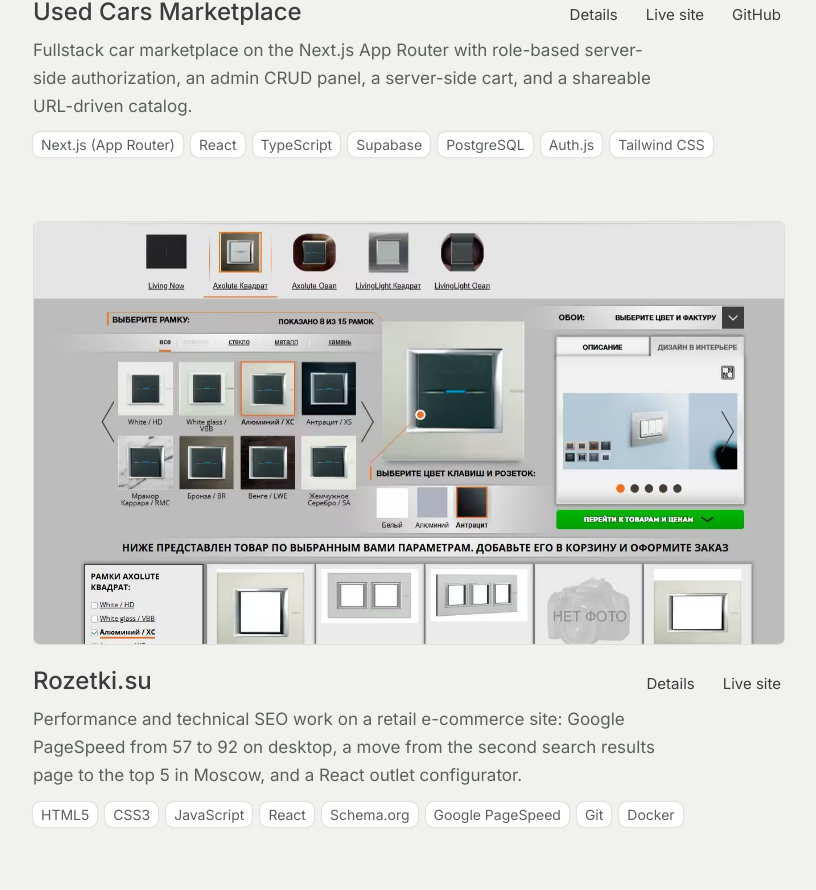
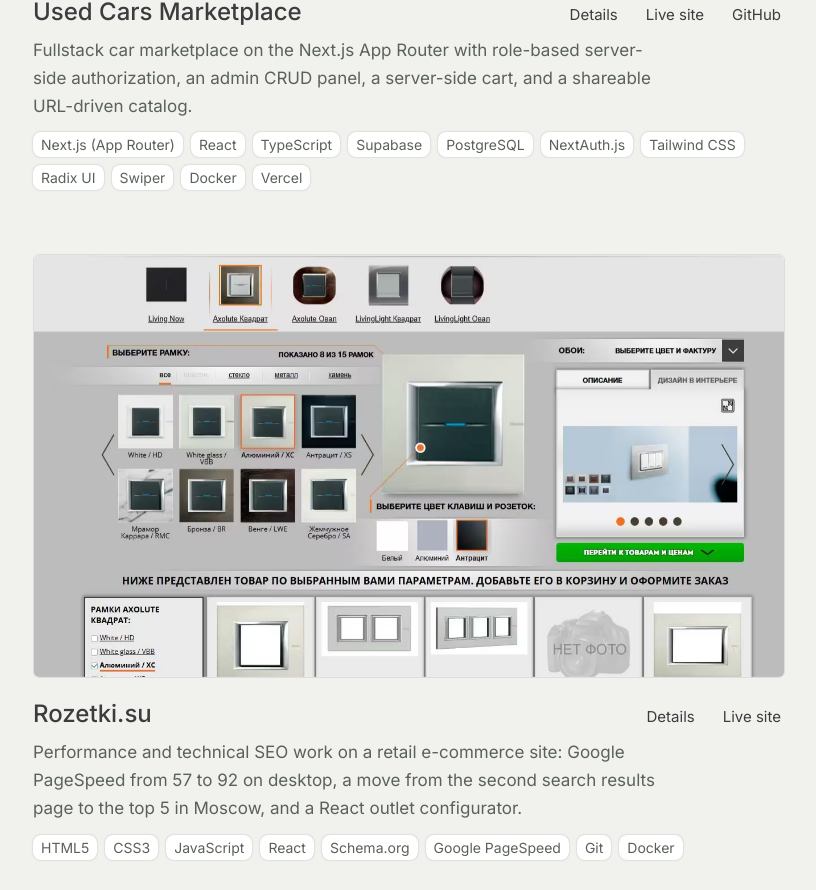
Before and after one commit to murad-proger/murad-adigozalov-portfolio, a Next.js app: page / in a window 1280 px wide. Shown: the part 2849-3739 px from the top of the page, without its empty margins (335-1151 px from the left). Built offline with nearby package versions, Linux system fonts and the light colour scheme.

Commit message:
chore: extend Used Cars Marketplace tech stack

```diff
--- a/src/content/projects.ts
+++ b/src/content/projects.ts
@@ -85,8 +85,12 @@ export const projects: Project[] = [
       "TypeScript",
       "Supabase",
       "PostgreSQL",
-      "Auth.js",
+      "NextAuth.js",
       "Tailwind CSS",
+      "Radix UI",
+      "Swiper",
+      "Docker",
+      "Vercel",
     ],
     githubUrl: "https://github.com/murad-proger/car-marketplace-fullstack",
     liveUrl: "https://used-cars-next.vercel.app",
```
